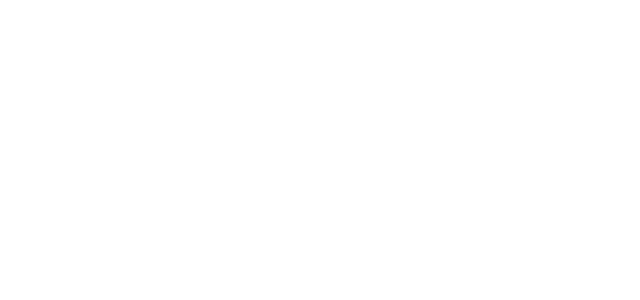
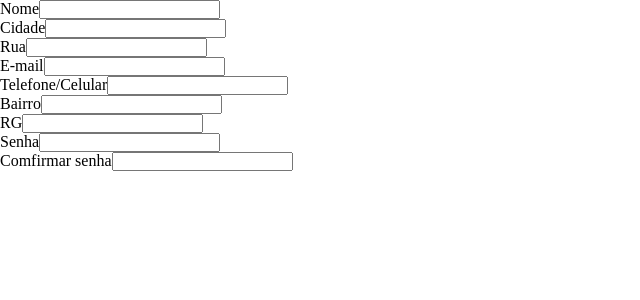
Before and after one commit to ViniUme/LimitsGym, a Next.js app: page /cadastro in a window 1280 px wide. Shown: the top 300 px of the page, without its empty margins (0-640 px from the left). Built offline with nearby package versions, Linux system fonts and the light colour scheme.

Commit message:
Created sign on inputs

```diff
--- a/src/pages/cadastro.jsx
+++ b/src/pages/cadastro.jsx
@@ -29,8 +29,16 @@ export default function SignRoute(){
     return(
         <Page title="Faça seu cadastro na Limits Gym" context="Tela para criação de usuário e efetuação do seu cadastro no banco de dados">
             <section>
-
-
+                <form>
+                    {info && info.map((item, key) => {
+                        return(
+                            <div key={key}>
+                                <label htmlFor={info[0]}>{item[1]}</label>
+                                <input type="text" id={item[0]} value={eval(`data.${item[0]}`)} />
+                            </div>
+                        )
+                    })}
+                </form>
             </section>
         </Page>
     )
```
